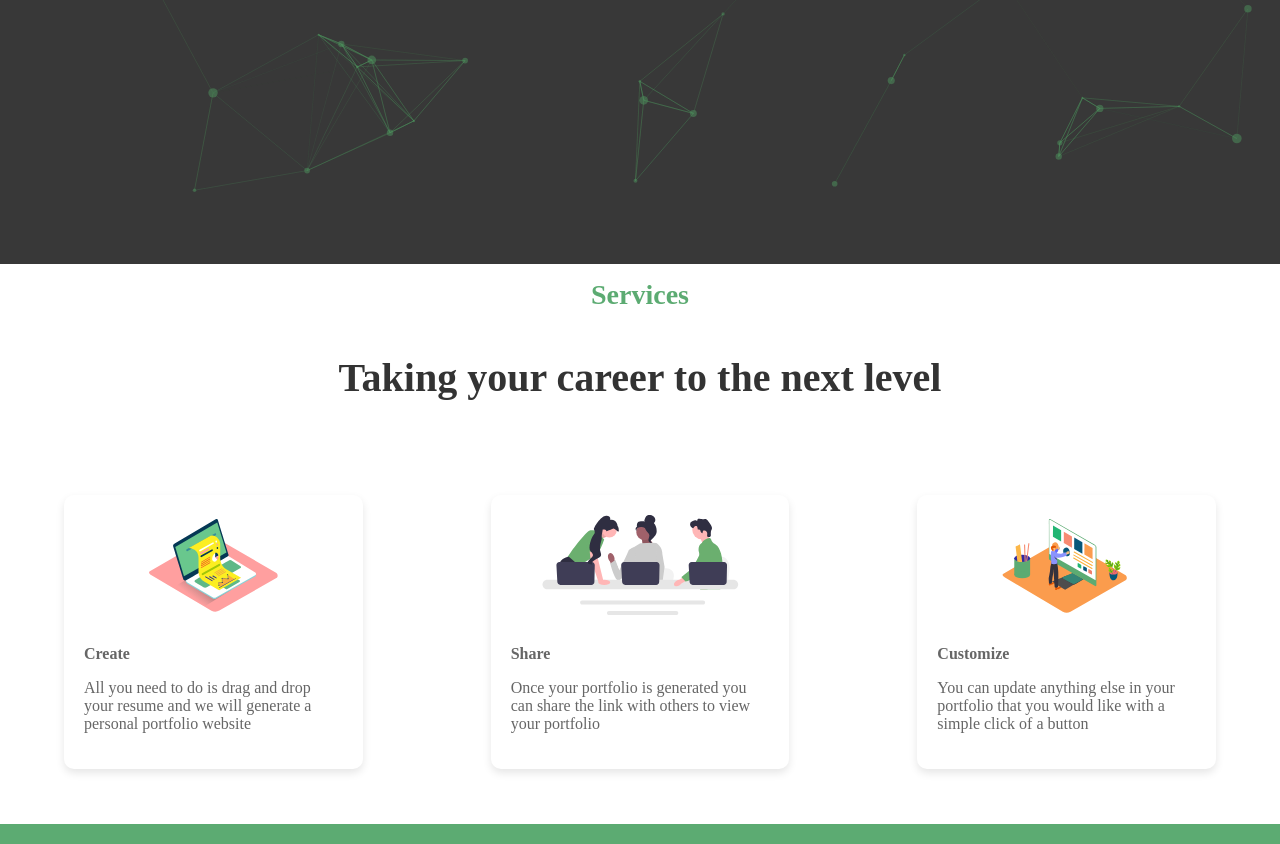
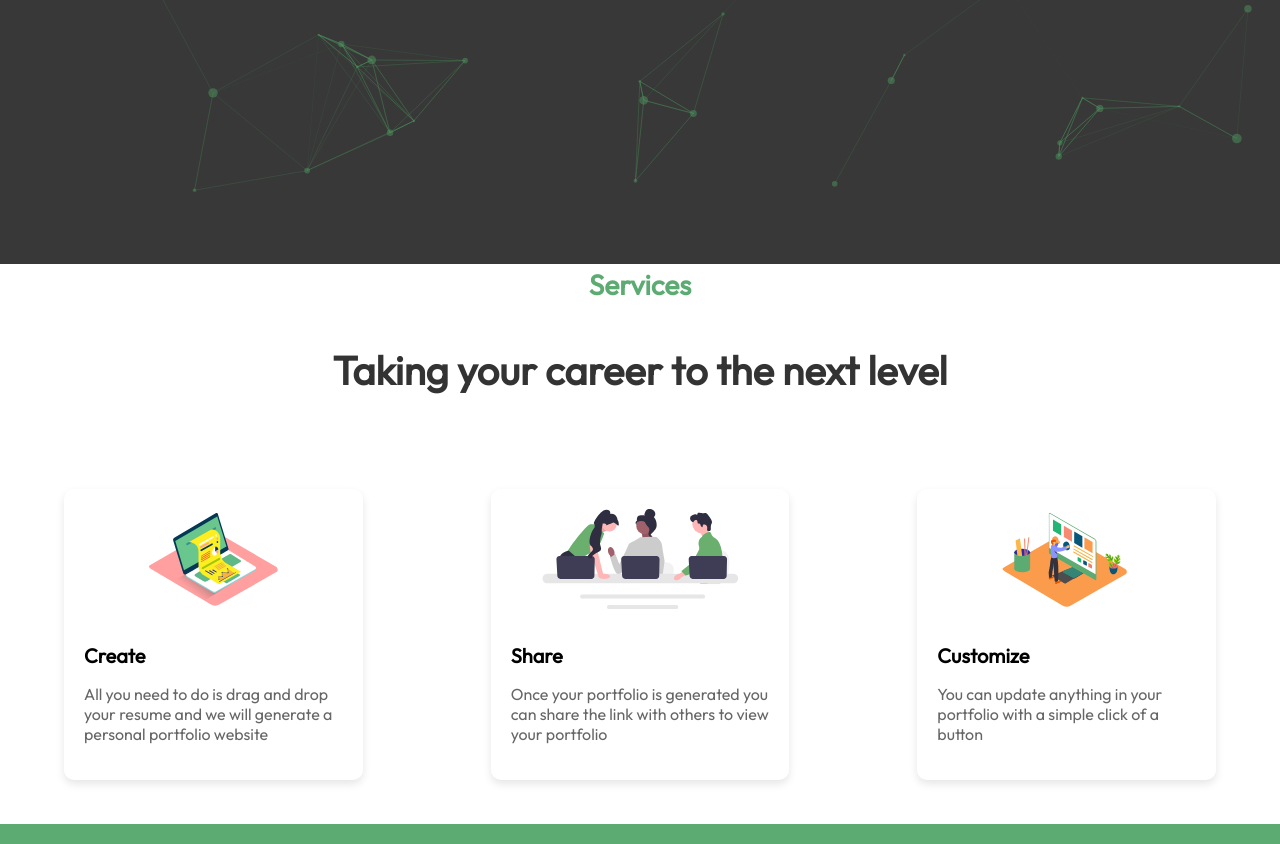
Before and after one commit to AlanSala123/AiProfolio, a React (Vite) app in the folder AiProfolio-ui/: page / in a window 1280 px wide. Shown: the part 608-1452 px from the top of the page. Built offline with nearby package versions, Linux system fonts and the light colour scheme.

Commit message:
touches to the services section

```diff
--- a/AiProfolio-ui/src/OurServices/OurServices.css
+++ b/AiProfolio-ui/src/OurServices/OurServices.css
@@ -13,12 +13,14 @@
     font-weight: bold;
     color: #5CAB72;
     margin-bottom: 10px;
+    font-family: outfit;
   }
 
   .section-heading {
     font-size: 40px;
     color: #333;
     margin-bottom: 30px;
+    font-family: outfit;
   }
 
   .services-container {
@@ -34,6 +36,11 @@
     padding: 20px;
     border-radius: 10px;
     box-shadow: 0 4px 8px rgba(0, 0, 0, 0.1);
+    transition: 0.8s ease;
+  }
+
+  .service:hover {
+    scale: 1.1;
   }
 
   .service svg {
@@ -45,13 +52,15 @@
   }
 
   .service-heading {
-    font-size: 18px;
+    font-size: 20px;
     font-weight: bold;
-    color: #333;
+    color: black;
     margin-bottom: 10px;
+    font-family: outfit;
   }
 
-  .service p {
+  .service-p {
     font-size: 16px;
     color: #666;
+    font-family: outfit;
   }
--- a/AiProfolio-ui/src/OurServices/OurServices.jsx
+++ b/AiProfolio-ui/src/OurServices/OurServices.jsx
@@ -14,17 +14,17 @@ export default function OurServices() {
           <div className="service">
             {computer}
             <p className="service-heading">Create</p>
-            <p>All you need to do is drag and drop your resume and we will generate a personal portfolio website</p>
+            <p className="service-p">All you need to do is drag and drop your resume and we will generate a personal portfolio website</p>
           </div>
           <div className="service">
           {IconSVG}
             <p className="service-heading">Share</p>
-            <p>Once your portfolio is generated you can share the link with others to view your portfolio</p>
+            <p className="service-p">Once your portfolio is generated you can share the link with others to view your portfolio</p>
           </div>
           <div className="service">
             {Customize}
             <p className="service-heading">Customize</p>
-            <p>You can update anything else in your portfolio that you would like with a simple click of a button</p>
+            <p className="service-p">You can update anything in your portfolio with a simple click of a button</p>
           </div>
         </div>
       </div>
```
